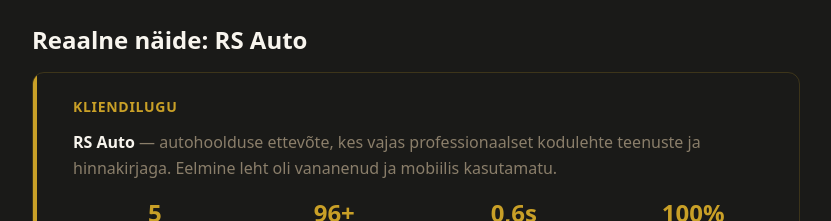
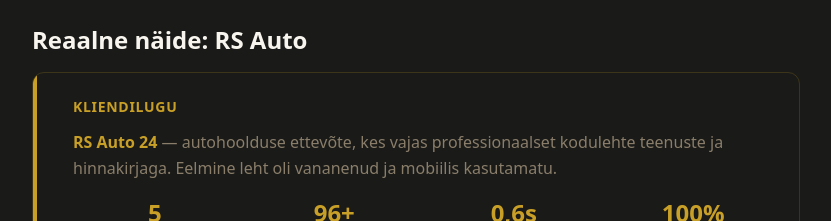
Before and after one commit to VeikoPeeterKargu/navik-web, a Next.js app: page /blogi/kodulehe-hind in a window 1280 px wide. Shown: the part 1180-1401 px from the top of the page, without its empty margins (224-1055 px from the left). Built offline with nearby package versions, Linux system fonts and the light colour scheme.

Commit message:
fix: add rsauto24.ee link to case study

```diff
--- a/src/app/blogi/kodulehe-hind/page.tsx
+++ b/src/app/blogi/kodulehe-hind/page.tsx
@@ -205,7 +205,7 @@
                             <div className="pl-4">
                                 <p className="text-sm font-semibold tracking-wider uppercase text-primary mb-3">Kliendilugu</p>
                                 <p className="text-muted-foreground leading-relaxed mb-4">
-                                    <strong className="text-foreground">RS Auto</strong> — autohoolduse ettevõte, kes vajas professionaalset kodulehte teenuste ja hinnakirjaga. Eelmine leht oli vananenud ja mobiilis kasutamatu.
+                                    <a href="https://rsauto24.ee" target="_blank" rel="noopener noreferrer" className="text-primary font-semibold hover:underline">RS Auto 24</a> — autohoolduse ettevõte, kes vajas professionaalset kodulehte teenuste ja hinnakirjaga. Eelmine leht oli vananenud ja mobiilis kasutamatu.
                                 </p>
                                 <div className="grid grid-cols-2 md:grid-cols-4 gap-4 mb-4">
                                     <div className="text-center">
```
